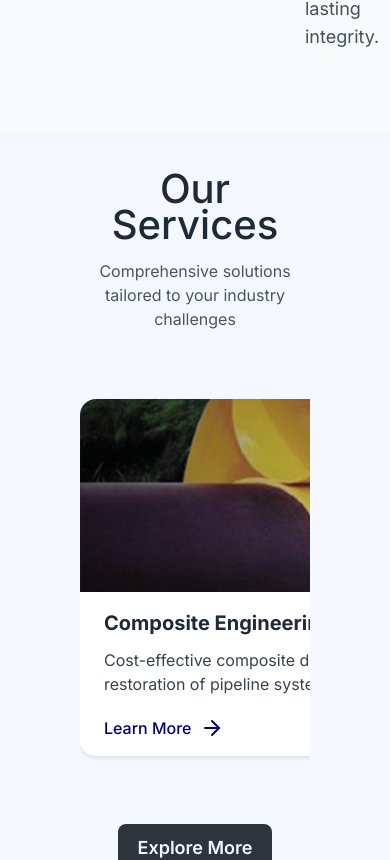
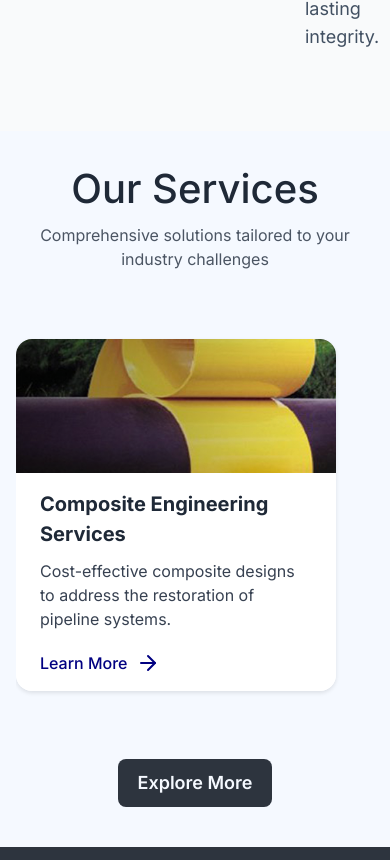
Before and after one commit to mohamed-elsayed-01/skps, a Next.js app: page / in a window 390 px wide. Shown: the part 2290-3150 px from the top of the page. Built offline with nearby package versions, Linux system fonts and the light colour scheme.

Commit message:
fixing review comments

```diff
--- a/features/landing/components/OurServices/card.tsx
+++ b/features/landing/components/OurServices/card.tsx
@@ -5,13 +5,15 @@ import { ArrowRight } from "lucide-react";
 
 const Card = ({ title, description, image }: ServiceItem) => {
   return (
-    <div className="min-w-[460px] rounded-2xl shadow-[0px_2px_4px_0px_rgba(0,_0,_0,_0.1)]">
+    <div className="min-w-[320px] md:min-w-[460px] rounded-2xl shadow-[0px_2px_4px_0px_rgba(0,_0,_0,_0.1)]">
+      {" "}
       <Image
         src={image}
         alt={title}
         className="rounded-t-2xl"
         width={460}
         height={192}
+        loading="lazy"
       />
       <div className="bg-white rounded-b-2xl px-6 py-4">
         <h1 className="text-[20px] mb-2.5 font-bold">{title}</h1>
--- a/features/landing/components/OurServices/our-services.tsx
+++ b/features/landing/components/OurServices/our-services.tsx
@@ -4,7 +4,8 @@ import Heading from "./heading";
 
 const OurServices = () => {
   return (
-    <div className="py-10 px-20 gap-12 w-full flex flex-col items-center ">
+    <div className="py-10 px-4 sm:px-8 md:px-12 lg:px-20 gap-12 w-full flex flex-col items-center">
+      {" "}
       <Heading />
       <CardsGrid />
       <Button className="px-5 py-6 bg-[#2D343E] text-lg font-semibold">
```
